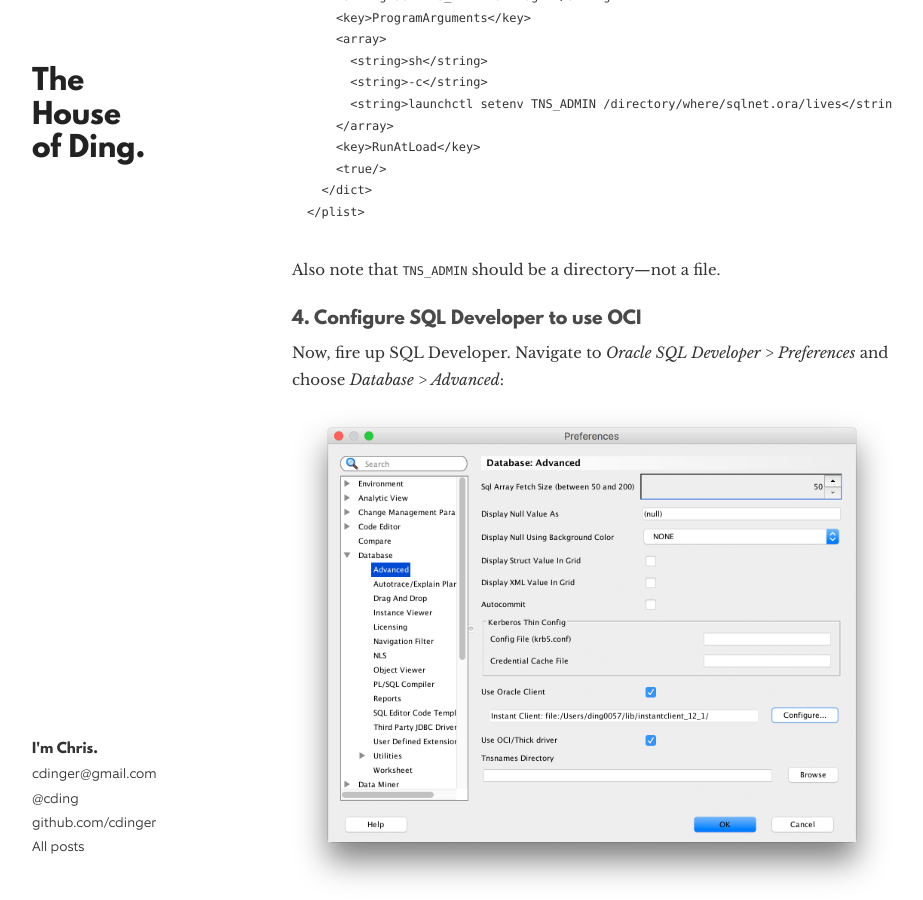
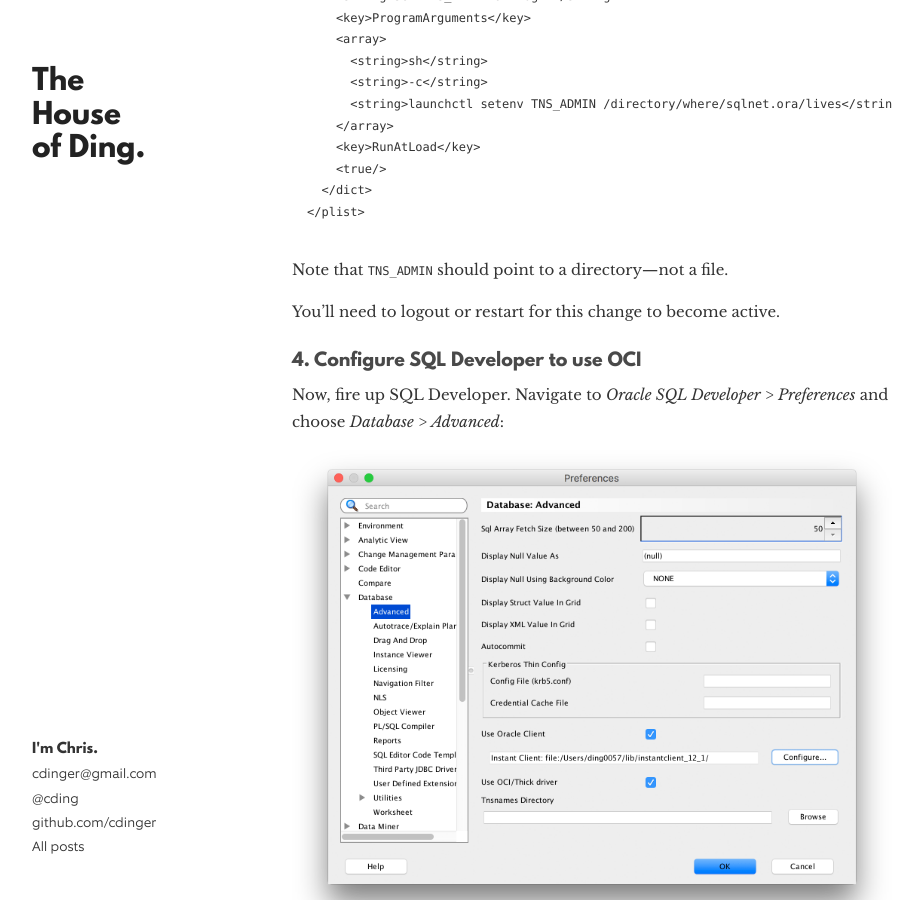
Before and after one commit to cdinger/cdinger.github.com, a Jekyll site: the page built from _posts/2017-02-24-sql-developer-radius-authentication-macos.md, in a window 1280 px wide and 900 px high, scrolled down 1935 px. Shown: the whole window, without its empty margins (178-1101 px from the left). Built offline with Jekyll 4.4.1, drawn with Linux system fonts in a browser that asks for light colours; nearby versions of some CDN libraries; comment, search, counter and statistics services are not loaded.

Commit message:
Add note to restart after creating plist

````diff
--- a/_posts/2017-02-24-sql-developer-radius-authentication-macos.md
+++ b/_posts/2017-02-24-sql-developer-radius-authentication-macos.md
@@ -97,7 +97,9 @@
 </plist>
 ```
 
-Also note that `TNS_ADMIN` should be a directory—not a file.
+Note that `TNS_ADMIN` should point to a directory—not a file.
+
+You'll need to logout or restart for this change to become active.
 
 ### 4. Configure SQL Developer to use OCI
 
````
